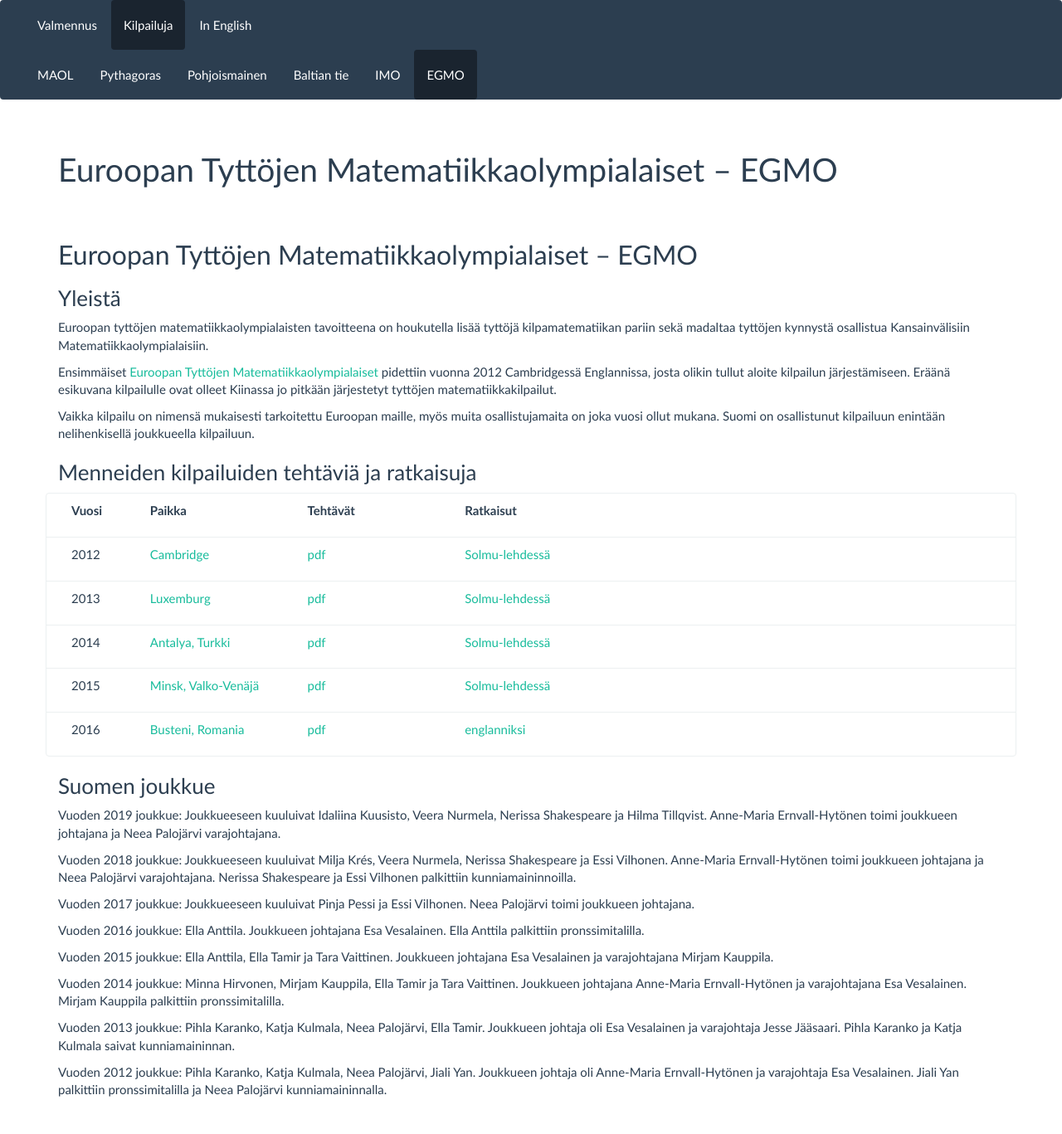
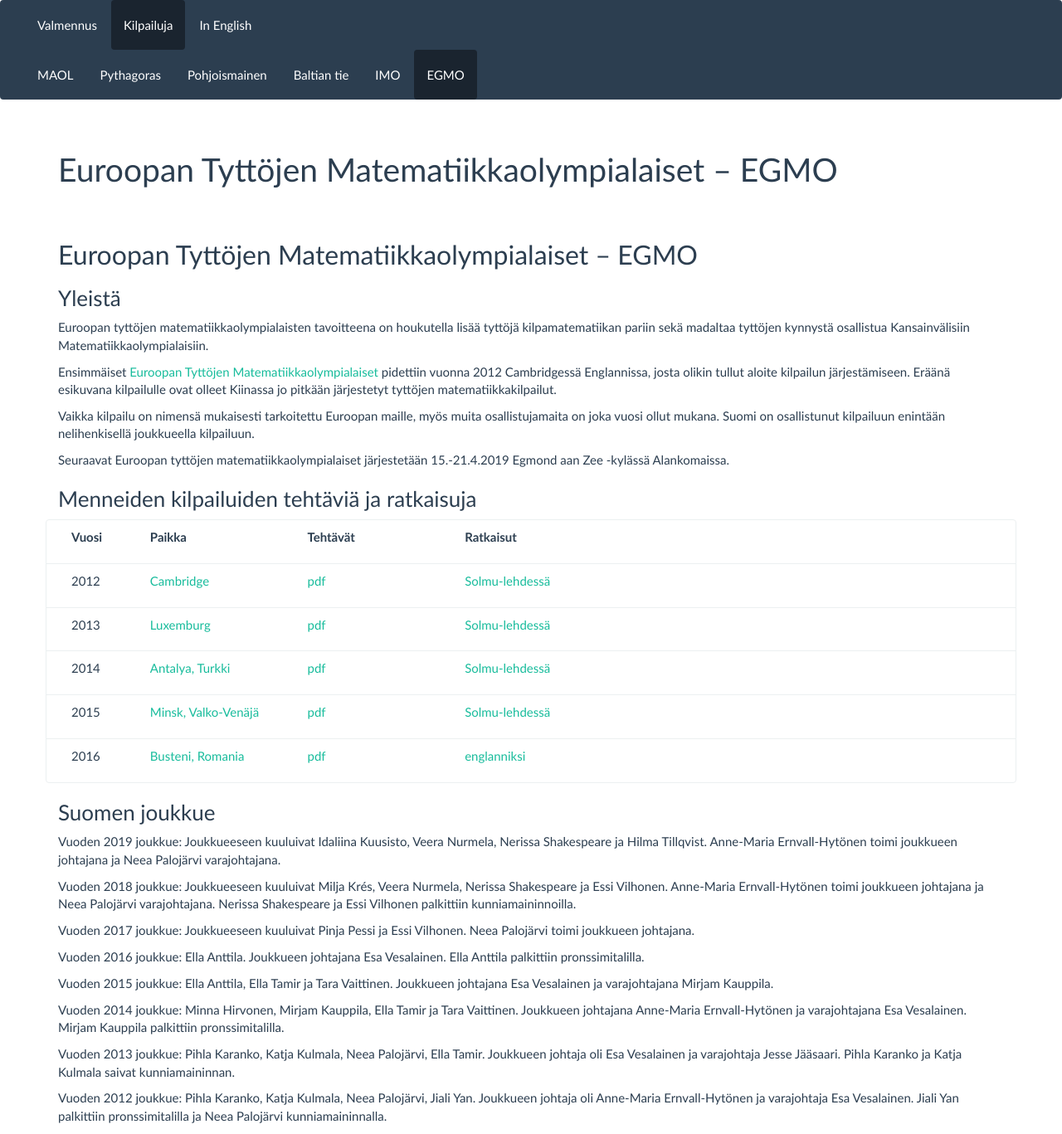
Before and after one commit to matematiikkakilpailut/matematiikkakilpailut.github.io, a Jekyll site: the page built from EGMO/index.md, in a window 1280 px wide. Shown: the whole page at 83% size. Built offline with Jekyll 4.4.1, drawn with Linux system fonts in a browser that asks for light colours; before the commit the page ends 1335 px from its top, so only the background shows below that.

Commit message:
Update index.md

```diff
--- a/EGMO/index.md
+++ b/EGMO/index.md
@@ -45,6 +45,8 @@ Vaikka kilpailu on nimensä mukaisesti tarkoitettu Euroopan maille,
 myös muita osallistujamaita on joka vuosi ollut mukana. Suomi on osallistunut
 kilpailuun enintään nelihenkisellä joukkueella kilpailuun.
 
+Seuraavat Euroopan tyttöjen matematiikkaolympialaiset järjestetään 15.-21.4.2019 Egmond aan Zee -kylässä Alankomaissa.
+
 ### Menneiden kilpailuiden tehtäviä ja ratkaisuja
 
 <div class="list-group">
```
